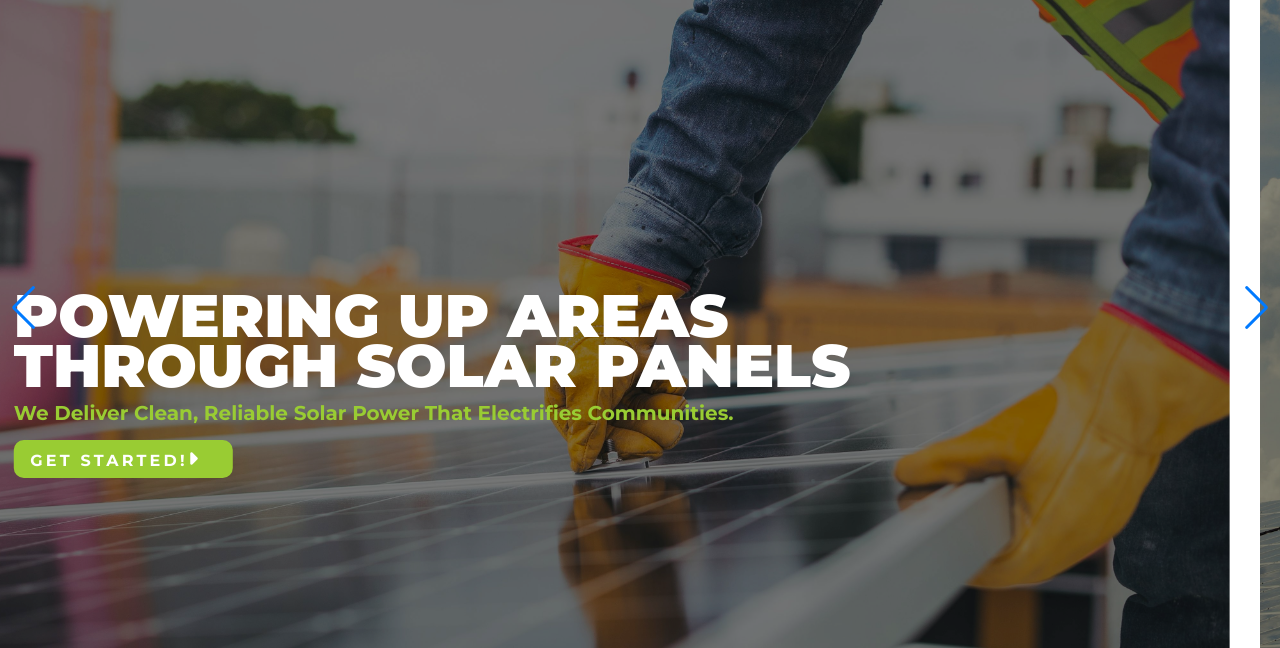
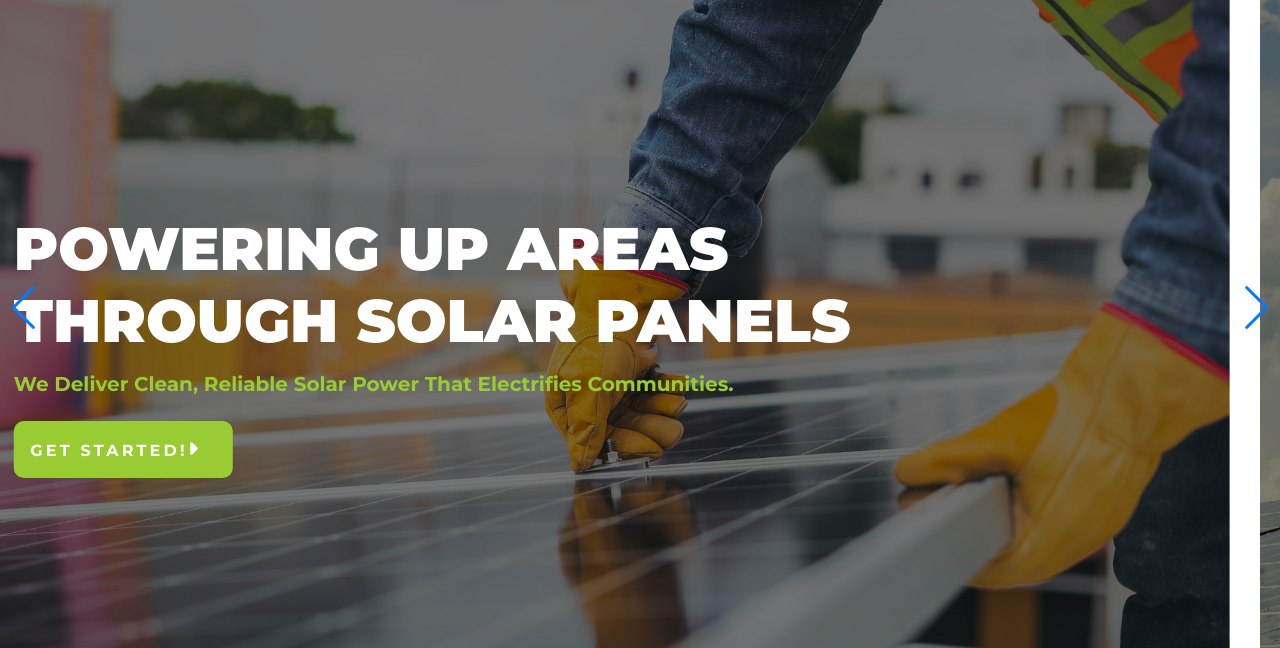
Before and after one commit to DeeJayHemilee/Solar-Company, a plain HTML site: page index.html in a window 1280 px wide. Shown: the part 152-800 px from the top of the page. Drawn offline with nearby package versions, Linux system fonts and the light colour scheme.

Commit message:
Update spacing and padding in style.css for improved layout

```diff
--- a/style.css
+++ b/style.css
@@ -81,14 +81,18 @@ section, .section{
 
 .heading{
     color: var(--white);
-    margin-bottom: 1rem;
+    margin-bottom: 1.5rem;
     text-transform: uppercase;
-}
-
+
+    line-height: 1.2
+}
+br {
+    margin-bottom: 5rem;
+}
 
 .sub-heading{
     color: var(--light-green);
-    margin-bottom: 1.5rem;
+    margin-bottom:2.5rem;
     font-size: 20px;
     text-transform: capitalize;
 }
@@ -100,7 +104,7 @@ section, .section{
     font-size: 16px;
     text-transform: uppercase;
     letter-spacing: 0.2em;
-    padding: 0.4em 0.9em;
+    padding: 1em 0.9em;
     border: 2px solid var(--light-green);
     border-radius: 10px;
     background-color: var(--light-green);
```
